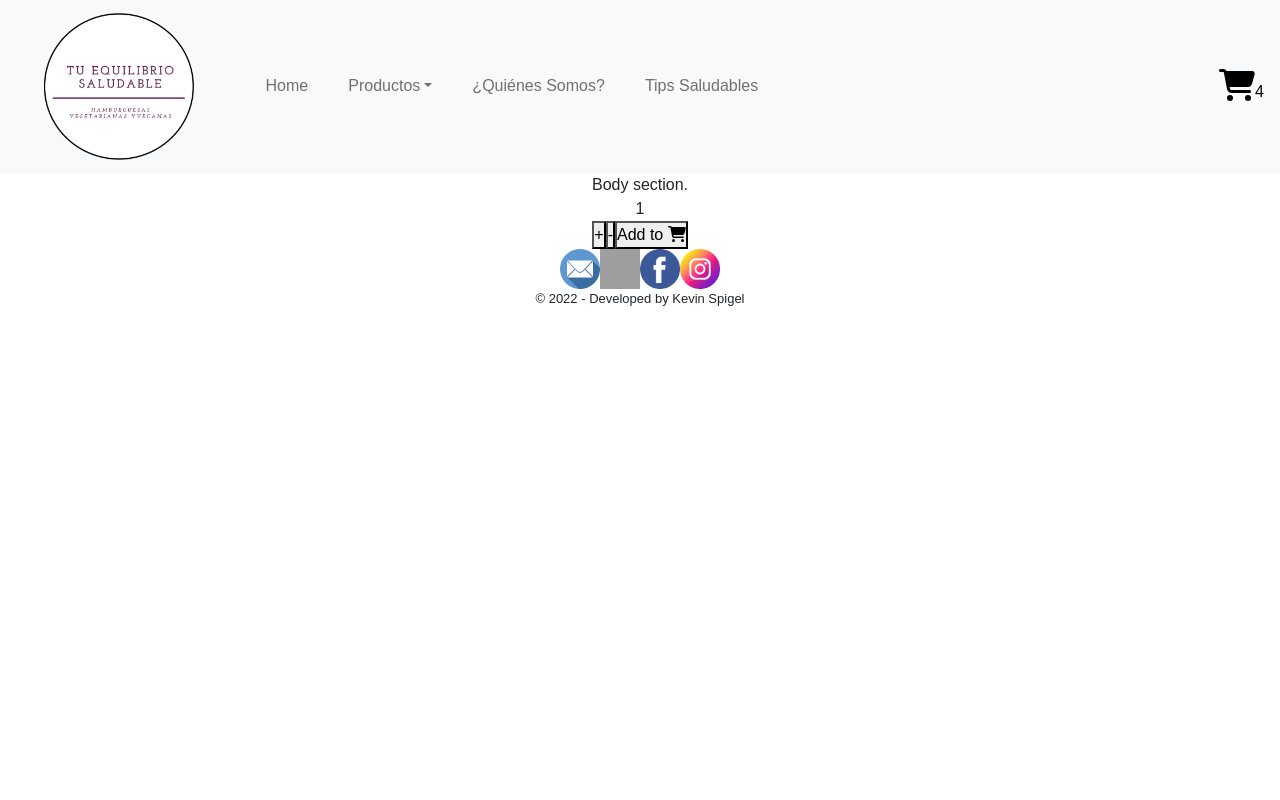
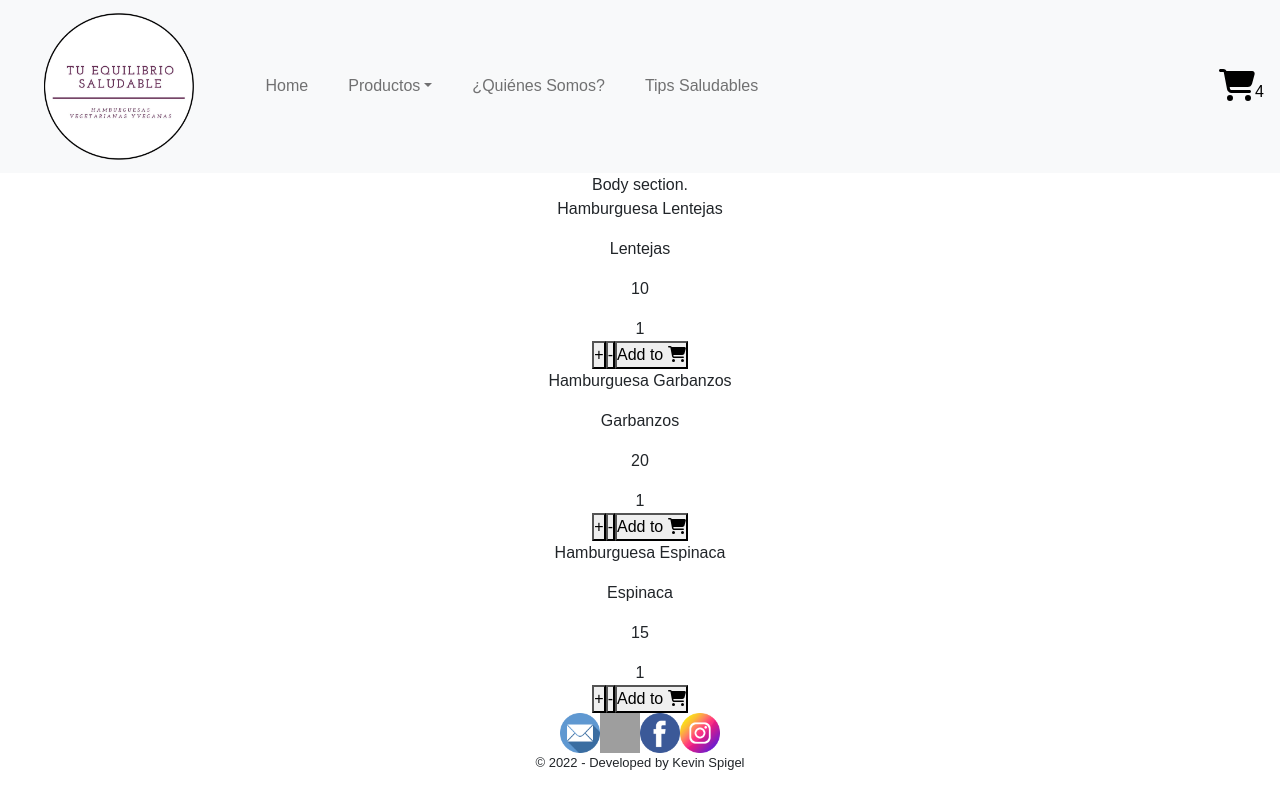
Before and after one commit to KevinSpigel/healthy-balance, a React (Create React App) app: page / in a window 1280 px wide. Built offline with nearby package versions, Linux system fonts and the light colour scheme; grey boxes are pictures that could not be loaded.

Commit message:
Adding CardProduct component: promise and map method test /  Applying react hook: UseState in ItemCount component and UseState+UseEffect in CardProduct component

```diff
--- a/src/App.js
+++ b/src/App.js
@@ -3,7 +3,9 @@ import { NavBar } from './components/NavBar/NavBar';
 import { ItemListContainer } from './components/ItemListContainer/ItemListContainer';
 import { Footer } from './components/Footer/Footer';
 
+
 function App() {
+
   return (
     <div className="App">
 
--- /dev/null
+++ b/src/components/CardProduct/CardProduct.jsx
@@ -0,0 +1,22 @@
+import '../CardProduct/CardProduct.css';
+import { ItemCount } from '../ItemCount/ItemCount';
+
+
+
+export const CardProduct = ({name,imgProduct,description, price, stock}) => {
+
+    return (
+        <div>
+            <div>
+                <p>{name}</p>
+                <p>{imgProduct}</p>
+                <p>{description}</p>
+                <p>{price}</p>
+                <p>{stock}</p>
+            </div>
+            <div>
+                <ItemCount />
+            </div>
+        </div>
+    )
+}
--- a/src/components/ItemCount/ItemCount.jsx
+++ b/src/components/ItemCount/ItemCount.jsx
@@ -1,5 +1,5 @@
+import '../ItemCount/ItemCount.css';
 import { useState } from 'react';
-import '../ItemCount/ItemCount.css';
 import { FontAwesomeIcon } from '@fortawesome/react-fontawesome';
 import { faCartShopping } from '@fortawesome/free-solid-svg-icons';
 
--- a/src/components/ItemListContainer/ItemListcontainer.jsx
+++ b/src/components/ItemListContainer/ItemListcontainer.jsx
@@ -1,12 +1,45 @@
 import '../ItemListContainer/ItemListContainer.css';
-import { ItemCount } from '../ItemCount/ItemCount';
+import { useEffect, useState } from 'react';
+import { CardProduct } from '../CardProduct/CardProduct';
+
 
 
 export const ItemListContainer = ({ title }) => {
+
+    const products = [
+        { id: 1, name: "Hamburguesa Lentejas", imgProduct: "", description: "Lentejas", price: "", stock: 10 },
+        { id: 2, name: "Hamburguesa Garbanzos", imgProduct: "", description: "Garbanzos", price: "", stock: 20 },
+        { id: 3, name: "Hamburguesa Espinaca", imgProduct: "", description: "Espinaca", price: "", stock: 15 },
+    ];
+
+    const obtainProducts = () => {
+        return new Promise((resolve, reject) => {
+            setTimeout(() => {
+                resolve(products)
+            }, 2000)
+        })
+    };
+
+    useEffect(() => {
+        obtainProducts()
+            .then((productList) => setProductList(productList))
+            .catch((error) => { console.log(error) })
+    }, []);
+
+    const [productList, setProductList] = useState([]);
+
+
     return (
         <div>
-            {title}
-            <ItemCount />
+            <div>{title}</div>
+
+            {
+                productList.map(element => {
+                    return (
+                        <CardProduct key={element.id} name={element.name} imgProduct={element.imgProduct} description={element.description} price={element.price} stock={element.stock} />
+                    )
+                })
+            }
         </div>
     )
 };
--- a/src/components/NavBar/NavBar.jsx
+++ b/src/components/NavBar/NavBar.jsx
@@ -19,8 +19,8 @@ export function NavBar() {
                     <Nav className="me-auto grid gap-4">
                         <Nav.Link className="ms-5" href="#home">Home</Nav.Link>
                         <NavDropdown title="Productos" id="basic-nav-dropdown">
-                            <NavDropdown.Item href="#action/3.1">Hamburguesas</NavDropdown.Item>
-                            <NavDropdown.Item href="#action/3.2">Congelados</NavDropdown.Item>
+                            <NavDropdown.Item href="#Productos/Hamburguesas">Hamburguesas</NavDropdown.Item>
+                            <NavDropdown.Item href="#Productos/Congelados">Congelados</NavDropdown.Item>
                         </NavDropdown>
                         <Nav.Link href="#aboutUs">¿Quiénes Somos?</Nav.Link>
                         <Nav.Link href="#healthyTips">Tips Saludables</Nav.Link>
```
Also changed, not shown: src/components/CardProduct/CardProduct.css (added).
